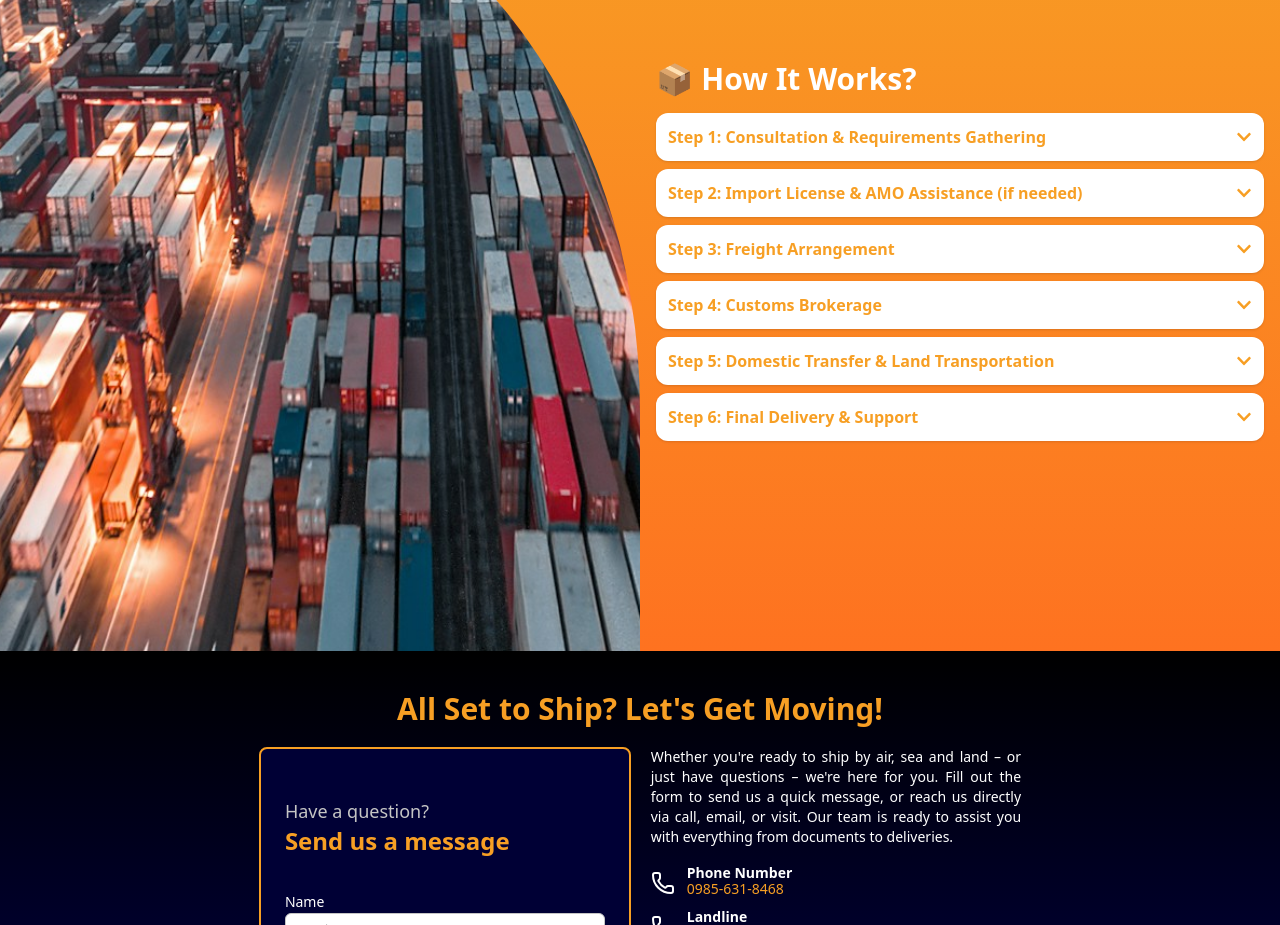
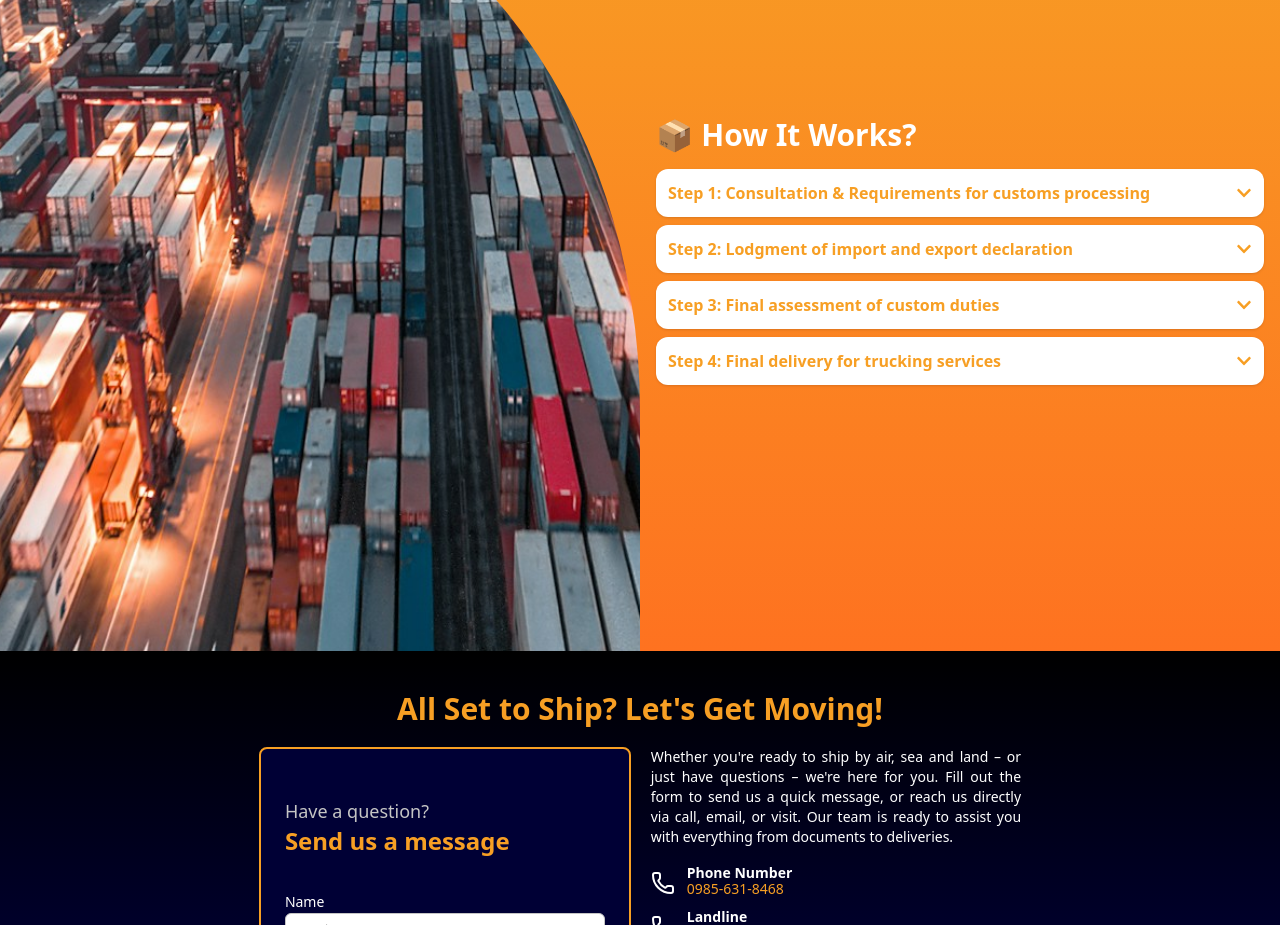
Before and after one commit to rastynkhen18/DigoTradersIncorporated-LandingPage, a React (Vite) app: page / in a window 1280 px wide. Shown: the part 2300-3225 px from the top of the page. Built offline with nearby package versions, Linux system fonts and the light colour scheme.

Commit message:
change-FAQ-description

```diff
--- a/src/components/DropDownFAQ.jsx
+++ b/src/components/DropDownFAQ.jsx
@@ -1,69 +1,117 @@
 import React, { useState, useRef, useEffect } from "react";
 import { FaChevronDown } from "react-icons/fa";
 
+// const faqs = [
+// 	{
+// 		question: "Step 1: Consultation & Requirements Gathering",
+// 		answer: `
+//   You contact Digo Traders via email or phone.
+
+//   You explain what kind of goods you're importing, where they're coming from, and your timeline.
+
+//   Digo Traders will advise you on:
+//     • The best shipping method (sea or air)
+//     • Required documents
+//     • Estimated costs and timeline
+//   `,
+// 	},
+
+// 	{
+// 		question: "Step 2: Import License & AMO Assistance (if needed)",
+// 		answer: `
+//   If you’re a new importer:
+
+//     • Digo helps you apply for an Import License
+//     • They assist with renewal of the AMO Certificate if it’s expired
+//   `,
+// 	},
+// 	{
+// 		question: "Step 3: Freight Arrangement",
+// 		answer: `
+//   If air freight:
+//     • They coordinate international air shipment.
+
+//   If sea freight:
+//     • Choose between:
+//       – FCL (Full Container Load) — for big shipments
+//       – LCL (Less than Container Load) — for small shipments
+//     • They consolidate your cargo with others if using LCL to save costs.
+//   `,
+// 	},
+// 	{
+// 		question: "Step 4: Customs Brokerage",
+// 		answer: `
+//   Digo Traders handles:
+//     • Import declaration
+//     • Customs taxes & tariffs
+//     • Permits and paperwork
+
+//   You don’t have to deal with customs — they handle it for you.
+//   `,
+// 	},
+// 	{
+// 		question: "Step 5: Domestic Transfer & Land Transportation",
+// 		answer: `
+//   Once cleared, your goods are:
+//     • Transferred locally (from port to city/province)
+//     • Delivered via truck to your warehouse or business location
+//   `,
+// 	},
+// 	{
+// 		question: "Step 6: Final Delivery & Support",
+// 		answer: `
+//   You receive your goods at your preferred location.
+
+//   Digo provides post-delivery support or freight consultation for future shipments.
+//   `,
+// 	},
+// ];
 const faqs = [
 	{
-		question: "Step 1: Consultation & Requirements Gathering",
+		question: "Step 1: Consultation & Requirements for customs processing",
 		answer: `
-  You contact Digo Traders via email or phone.
+    Get in touch with Digo Traders through email or phone.
 
-  You explain what kind of goods you're importing, where they're coming from, and your timeline.
+    Provide details about your shipment—type of goods, country of origin, and delivery timeline.
 
-  Digo Traders will advise you on:
-    • The best shipping method (sea or air)
-    • Required documents
-    • Estimated costs and timeline
-  `,
+    Our team will advise you on:
+      • The required customs documents
+      • Permits or licenses you may need
+      • Estimated duties, taxes, and processing timeframe
+    `,
 	},
 
 	{
-		question: "Step 2: Import License & AMO Assistance (if needed)",
+		question: "Step 2: Lodgment of import and export declaration",
 		answer: `
-  If you’re a new importer:
+    Digo Traders prepares and submits your import or export declaration to customs.
 
-    • Digo helps you apply for an Import License
-    • They assist with renewal of the AMO Certificate if it’s expired
-  `,
+    • Assistance for new importers in applying for an Import License
+    • Renewal support for existing permits or certificates
+    • Proper filing to ensure compliance and avoid delays
+    `,
 	},
+
 	{
-		question: "Step 3: Freight Arrangement",
+		question: "Step 3: Final assessment of custom duties",
 		answer: `
-  If air freight:
-    • They coordinate international air shipment.
+    We coordinate with customs for accurate evaluation of duties and taxes.
 
-  If sea freight:
-    • Choose between:
-      – FCL (Full Container Load) — for big shipments
-      – LCL (Less than Container Load) — for small shipments
-    • They consolidate your cargo with others if using LCL to save costs.
-  `,
+    • Verification of HS codes and tariff classifications
+    • Transparent breakdown of duties, VAT, and other charges
+    • Ensuring compliance to prevent penalties or shipment holds
+    `,
 	},
+
 	{
-		question: "Step 4: Customs Brokerage",
+		question: "Step 4: Final delivery for trucking services",
 		answer: `
-  Digo Traders handles:
-    • Import declaration
-    • Customs taxes & tariffs
-    • Permits and paperwork
+    After clearance, Digo Traders handles the release of your shipment.
 
-  You don’t have to deal with customs — they handle it for you.
-  `,
-	},
-	{
-		question: "Step 5: Domestic Transfer & Land Transportation",
-		answer: `
-  Once cleared, your goods are:
-    • Transferred locally (from port to city/province)
-    • Delivered via truck to your warehouse or business location
-  `,
-	},
-	{
-		question: "Step 6: Final Delivery & Support",
-		answer: `
-  You receive your goods at your preferred location.
-
-  Digo provides post-delivery support or freight consultation for future shipments.
-  `,
+    • Payment and settlement of customs duties and tariffs
+    • Completion of permits and supporting paperwork
+    • Preparation for secure transport to your chosen location
+    `,
 	},
 ];
 
```
